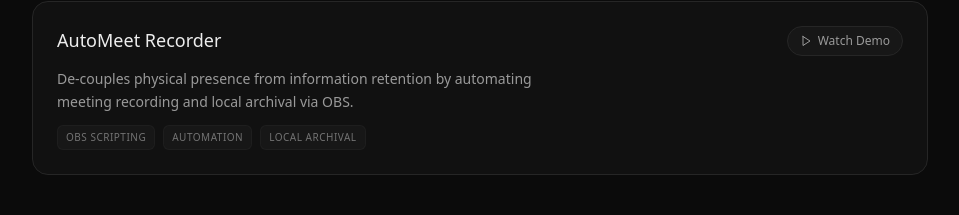
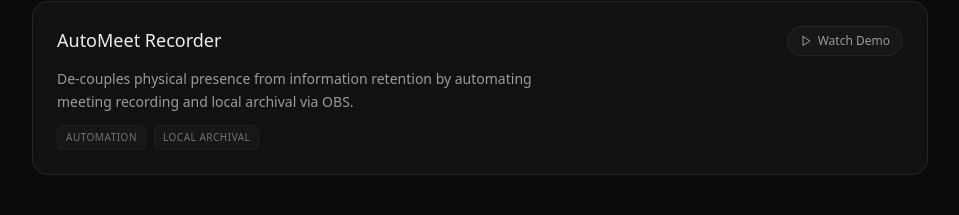
Before and after one commit to spunkykiller/mohitsilla, a Next.js app: page / in a window 1280 px wide. Shown: the part 2037-2252 px from the top of the page, without its empty margins (160-1119 px from the left). Built offline with nearby package versions, Linux system fonts and the light colour scheme.

Commit message:
Remove OBS Scripting from AutoMeet Recorder tech stack

```diff
--- a/app/page.tsx
+++ b/app/page.tsx
@@ -34,7 +34,7 @@ const projects = [
         description: "De-couples physical presence from information retention by automating meeting recording and local archival via OBS.",
         link: "https://github.com/spunkykiller/AutoMeet_OBS",
         image: "/images/automeet.png",
-        tech: ["OBS Scripting", "Automation", "Local Archival"],
+        tech: ["Automation", "Local Archival"],
     },
 ];
 
```
